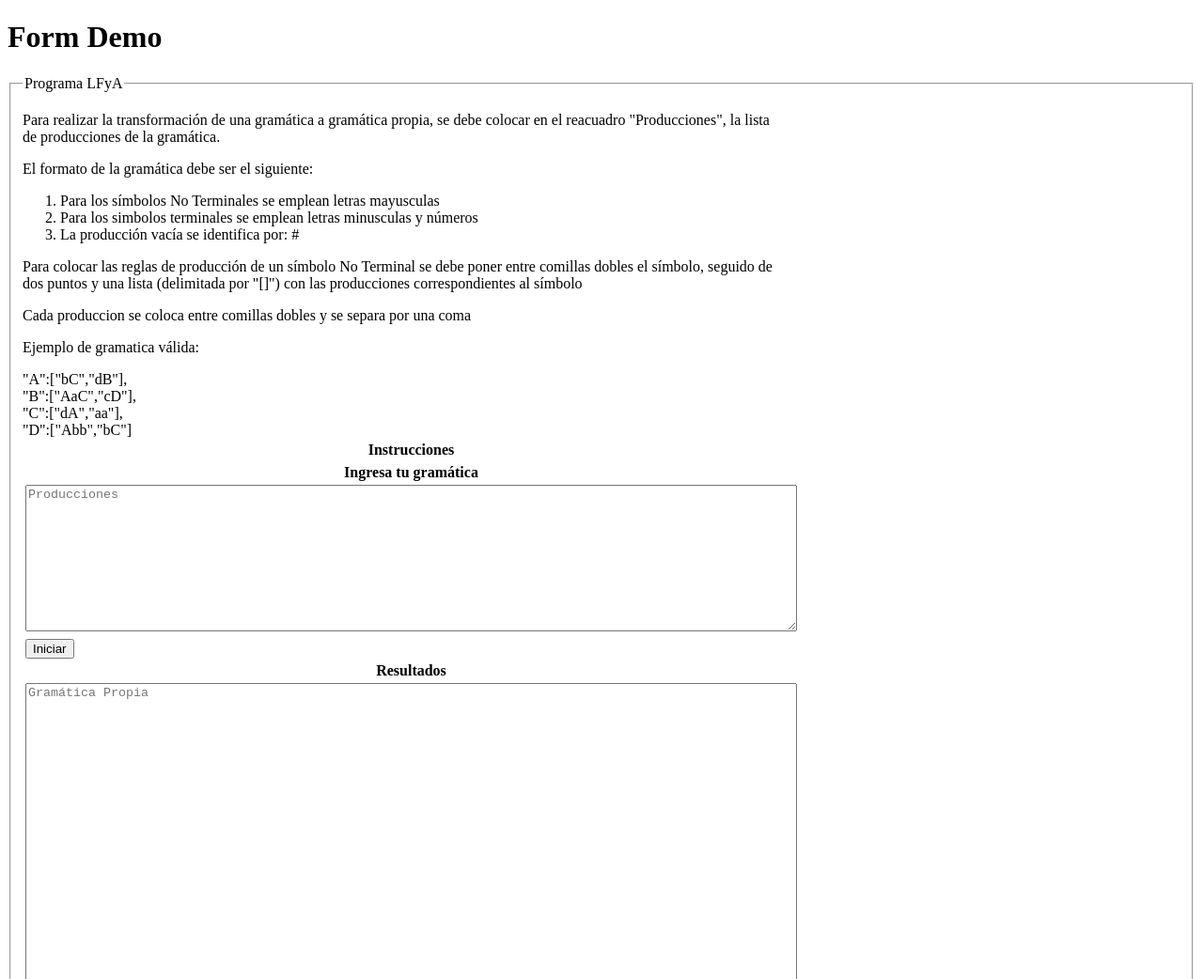
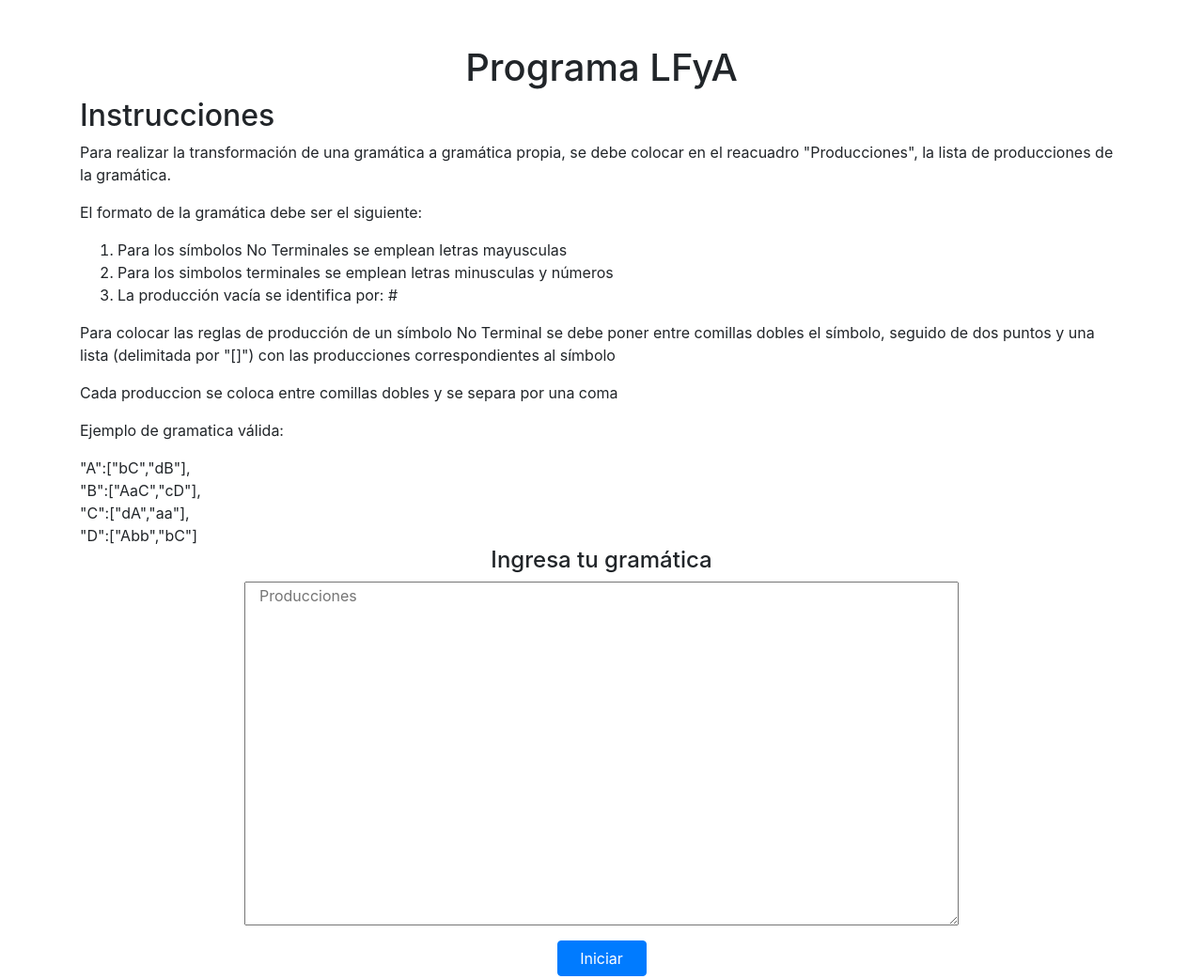
Before and after one commit to LaboratorioDeMultimediaeInternet/LFyA, a plain HTML site: page index.html in a window 1280 px wide. Shown: the top 1042 px of the page at 94% size. Drawn offline with nearby package versions, Linux system fonts and the light colour scheme.

Commit message:
Actualizacion de la vista

```diff
--- a/index.html
+++ b/index.html
@@ -1,78 +1,102 @@
-<!DOCTYPE HTML>
-<html lang = "en">
+<!DOCTYPE html>
+<html lang="en">
   <head>
     <title>formDemo.html</title>
-    <meta charset = "UTF-8" />
+    <meta charset="UTF-8" />
+    <link
+      rel="stylesheet"
+      href="https://stackpath.bootstrapcdn.com/bootstrap/4.5.2/css/bootstrap.min.css"
+      integrity="sha384-JcKb8q3iqJ61gNV9KGb8thSsNjpSL0n8PARn9HuZOnIxN0hoP+VmmDGMN5t9UJ0Z"
+      crossorigin="anonymous"
+    />
   </head>
-  <body>
-    <script type="text/javascript" src="./scripts/Algoritmos.js"></script>
-    <script type="text/javascript" src="./scripts/Gramatica.js"></script>
-    <script type="text/javascript" src="./scripts/Recursividad.js"></script>
-    <script type="text/javascript" src="./scripts/Chomsky.js"></script>
-    <script type="text/javascript" src="./scripts/Greibach.js"></script>
-    <h1>Form Demo</h1>
-    <form>
-      <fieldset>
-        <legend>Programa LFyA</legend>
-
-        <table id="myTable">
-
-          <tr>
-            <th>Instrucciones</th>
-          </tr>
-
-          <tr>
-            <div style="width: 50em;">
-            <p>Para realizar la transformación de una gramática a gramática propia,
-            se debe colocar en el reacuadro "Producciones", la lista de producciones de
-            la gramática.
-            </p>
-            <p>El formato de la gramática debe ser el siguiente:</p>
-            <ol>
-              <li>Para los símbolos No Terminales se emplean letras mayusculas</li>
-              <li>Para los simbolos terminales se emplean letras minusculas y números</li>
-              <li>La producción vacía se identifica por: <bf>#</bf></li>
-            </ol>
-            <p>
-              Para colocar las reglas de producción de un símbolo No Terminal
-              se debe poner entre comillas dobles el símbolo, seguido de dos puntos
-              y una lista (delimitada por "[]") con las producciones correspondientes al símbolo
-            </p>
-            <p>
-              Cada produccion se coloca entre comillas dobles y se separa por una coma
-            </p>
-            <p>
-            Ejemplo de gramatica válida:
-            </p>
-            "A":["bC","dB"], <br>
-            "B":["AaC","cD"], <br>
-            "C":["dA","aa"], <br>
-            "D":["Abb","bC"] <br>
-          </div>
-          </tr>
-
-          <tr>
-            <th>Ingresa tu gramática</th>
-          </tr>
-          <tr>
-            <td><textarea id="producciones" rows="10" cols="100" placeholder="Producciones"></textarea></td>
-          </tr>
-          <tr>
-            <td><button type="button" onclick="main();">Iniciar</button></td>
-          </tr>
-          <tr>
-            <th>Resultados</th>
-          </tr>
-          <tr>
-            <td><textarea id="resultados" rows="50" cols="100" placeholder="Gramática Propia"></textarea></td>
-          </tr>
-        </table>
-
-        <p id="demo"></p>
-        <p id="demo2"></p>
-        <p id="demo3"></p>
-        <p id="demo4"></p>
-      </fieldset>
-    </form>
+  <body class="container my-5">
+    <h1 class="text-center">Programa LFyA</h1>
+    <h2>Instrucciones</h2>
+    <p>
+      Para realizar la transformación de una gramática a gramática propia, se
+      debe colocar en el reacuadro "Producciones", la lista de producciones de
+      la gramática.
+    </p>
+    <p>El formato de la gramática debe ser el siguiente:</p>
+    <ol>
+      <li>Para los símbolos No Terminales se emplean letras mayusculas</li>
+      <li>
+        Para los simbolos terminales se emplean letras minusculas y números
+      </li>
+      <li>La producción vacía se identifica por: <bf>#</bf></li>
+    </ol>
+    <p>
+      Para colocar las reglas de producción de un símbolo No Terminal se debe
+      poner entre comillas dobles el símbolo, seguido de dos puntos y una lista
+      (delimitada por "[]") con las producciones correspondientes al símbolo
+    </p>
+    <p>
+      Cada produccion se coloca entre comillas dobles y se separa por una coma
+    </p>
+    <p>Ejemplo de gramatica válida:</p>
+    "A":["bC","dB"], <br />
+    "B":["AaC","cD"], <br />
+    "C":["dA","aa"], <br />
+    "D":["Abb","bC"] <br />
+    <div class="row justify-content-center">
+      <h4 class="col-12 text-center">Ingresa tu gramática</h4>
+      <textarea
+        id="producciones"
+        rows="15"
+        class="col-8"
+        placeholder="Producciones"
+      ></textarea>
+    </div>
+    <div class="row justify-content-center my-3">
+      <button class="btn btn-primary col-1" type="button" onclick="main();">
+        Iniciar
+      </button>
+    </div>
+    <div id="res-propia">
+      <div class="row justify-content-center">
+        <h4 class="col-12 text-center">Resultados</h4>
+        <textarea
+          id="resultados"
+          rows="15"
+          placeholder="Gramática Propia"
+          class="col-8"
+        ></textarea>
+      </div>
+    </div>
+    <div class="row justify-content-center my-3">
+      <button
+        class="btn btn-danger col-2 ml-5"
+        type="button"
+        id="btn-limpiar"
+        onclick="limpiar();"
+      >
+        Limpiar Gramática
+      </button>
+    </div>
+    <div id="res-limpiar">
+      <div class="row justify-content-center mb-5">
+        <h4 class="col-12 text-center">
+          Resultados de Aplicar los Algoritmos de Recursividad, Chomsky y
+          Greibach
+        </h4>
+        <textarea
+          id="resultadosRCG"
+          rows="15"
+          class="col-8"
+          placeholder="Gramática"
+        ></textarea>
+      </div>
+    </div>
   </body>
+  <script>
+    document.getElementById("res-propia").style.display = "none";
+    document.getElementById("btn-limpiar").style.display = "none";
+    document.getElementById("res-limpiar").style.display = "none";
+  </script>
+  <script type="text/javascript" src="./scripts/Algoritmos.js"></script>
+  <script type="text/javascript" src="./scripts/Gramatica.js"></script>
+  <script type="text/javascript" src="./scripts/Recursividad.js"></script>
+  <script type="text/javascript" src="./scripts/Chomsky.js"></script>
+  <script type="text/javascript" src="./scripts/Greibach.js"></script>
 </html>
--- a/scripts/Algoritmos.js
+++ b/scripts/Algoritmos.js
@@ -1,35 +1,37 @@
-function SimbolosMuertos(gramatica){
+function SimbolosMuertos(gramatica) {
   gramatica1 = new Gramatica(); // Definimos la nueva Gramatica
   gramatica1.L = new Array();
   var prod = new Producciones(); // Objeto tipo Producciones
   var P = JSON.parse(JSON.stringify(gramatica.P)); // Copiamos las producciones de la gramatica recibida, esto para no alterar la gramatica
-    gramatica.L.forEach(element => {
+  gramatica.L.forEach((element) => {
     //Para cada NT que tiene producciones
-        P[element].forEach(produccion => {
+    P[element].forEach((produccion) => {
       // Para cada produccion de un NT
-            if(gramatica.isT(produccion)){
+      if (gramatica.isT(produccion)) {
         // Si la produccion esta compuesta solo de Terminales
-                insert(gramatica1.L, element) // Actualizamos L
-                insert(gramatica1.NT, element) // Actualizamos NT
-                prod.addNT(element, produccion) // Añadimos al objeto prod, tanto el NT, como la producción
+        insert(gramatica1.L, element); // Actualizamos L
+        insert(gramatica1.NT, element); // Actualizamos NT
+        prod.addNT(element, produccion); // Añadimos al objeto prod, tanto el NT, como la producción
         P[element][P[element].indexOf(produccion)] = null; // Hacemos la produccion null, para no volverla a revisar
       }
     });
   });
-    do{
+  do {
     // Lo mismo que el paso anterior, pero comparando que una produccion contenga (NT U T)*
     var modificacion = false;
-        gramatica.L.forEach(element => {
-            P[element].forEach(produccion => {
-                if(produccion != null){
+    gramatica.L.forEach((element) => {
+      P[element].forEach((produccion) => {
+        if (produccion != null) {
           var derivable = true;
-                    for(var i = 0; i < produccion.length; i++){
+          for (var i = 0; i < produccion.length; i++) {
             var c = produccion.charAt(i);
-                        if(gramatica.isNT(c) && gramatica1.NT.indexOf(c) == -1) // Si el simbolo NT aun no esta en la lista de NT
+            if (gramatica.isNT(c) && gramatica1.NT.indexOf(c) == -1)
+              // Si el simbolo NT aun no esta en la lista de NT
               derivable = false;
           }
-                    if(derivable){ // Si la producción es valida
-                        insert(gramatica1.L, element)
+          if (derivable) {
+            // Si la producción es valida
+            insert(gramatica1.L, element);
             insert(gramatica1.NT, element);
             prod.addNT(element, produccion);
             P[element][P[element].indexOf(produccion)] = null;
@@ -39,68 +41,68 @@ function SimbolosMuertos(gramatica){
       });
     });
     // Mientras haya cambios en las listas de NT
-    }while(modificacion);
-    gramatica1.initGram(gramatica.S, prod, gramatica1.L);// Generamos la lista final de 'NT' y 'T'
+  } while (modificacion);
+  gramatica1.initGram(gramatica.S, prod, gramatica1.L); // Generamos la lista final de 'NT' y 'T'
   return gramatica1;
 }
 
-function SimbolosInaccesibles(gramatica){
+function SimbolosInaccesibles(gramatica) {
   var gramatica1 = new Gramatica();
   gramatica1.S = gramatica.S; // Nueva instancia de Gramatica
   gramatica1.L = new Array(); // Nuevo orden de los NT ->
   var queue = new Array(gramatica.S); // Cola de No Terminales que producen
-    gramatica1.L.push(gramatica.S) // El primer simbolo en la Lista L es el inicial
+  gramatica1.L.push(gramatica.S); // El primer simbolo en la Lista L es el inicial
   insert(gramatica1.NT, gramatica.S);
   var prod = new Producciones(); // Instacia de Producciones
-    while(queue.length != 0){
+  while (queue.length != 0) {
     // Mientras la cola no este vacía
     var SNT = queue.shift(); // Desencolamos
-        gramatica.P[SNT].forEach(produccion => {
+    gramatica.P[SNT].forEach((produccion) => {
       // Para cada producción
       prod.addNT(SNT, produccion); // Agregamos la producción
-            for(var i = 0; i < produccion.length; i++){
+      for (var i = 0; i < produccion.length; i++) {
         // Para cada simbolo de la producción
         var c = produccion.charAt(i);
-                if(gramatica.isT(c)) // si se indentifica un terminal
+        if (gramatica.isT(c))
+          // si se indentifica un terminal
           insert(gramatica1.T, c);
-                else{
+        else {
           // Si se identifica un No Terminal
-                    if(insert(gramatica1.NT, c)){
+          if (insert(gramatica1.NT, c)) {
             // El NT se añade a la cola, para despues colocar sus producciones
-                        insert(gramatica1.L, c)
+            insert(gramatica1.L, c);
             queue.push(c);
           }
         }
       }
     });
   }
-    gramatica1.initGram(gramatica1.S, prod, gramatica1.L)
+  gramatica1.initGram(gramatica1.S, prod, gramatica1.L);
   //gramatica1.P = prod; // Guardamos las producciones en el objeto Gramatica
   return gramatica1;
 }
 
-function eliminarSoloUnVacio(gramatica, NT){
+function eliminarSoloUnVacio(gramatica, NT) {
   gramatica.L.splice(gramatica.L.indexOf(NT), 1);
-    gramatica.L.forEach(element => {
-        gramatica.P[element].forEach(produccion => {
-            if(produccion === NT){
+  gramatica.L.forEach((element) => {
+    gramatica.P[element].forEach((produccion) => {
+      if (produccion === NT) {
         //gramatica.P[element].splice(gramatica.P[element].indexOf(produccion), 1);
-                insert(gramatica.P[element], '#')
-            }
-            else if(!gramatica.isT(produccion)){
-                if(produccion.indexOf(NT) != -1){
-                    var cadena = eliminarSimboloVacio(produccion, produccion.indexOf(NT))
+        insert(gramatica.P[element], "#");
+      } else if (!gramatica.isT(produccion)) {
+        if (produccion.indexOf(NT) != -1) {
+          var cadena = eliminarSimboloVacio(produccion, produccion.indexOf(NT));
           //gramatica.P[element][gramatica.P[element].indexOf(produccion)].slice(produccion.indexOf(NT) + 1, 1);
           insert(gramatica.P[element], cadena);
           //gramatica.P[element][gramatica.P[element].indexOf(produccion)] =
           //gramatica.P[element][gramatica.P[element].indexOf(produccion)].slice(produccion.indexOf(NT) - 1, 1);
         }
       }
-        })
+    });
   });
 }
 
-function ProduccionesVacias(gramatica){
+function ProduccionesVacias(gramatica) {
   gramatica1 = new Gramatica();
   gramatica1.S = gramatica.S;
   gramatica1.L = new Array();
@@ -108,51 +110,46 @@ function ProduccionesVacias(gramatica){
   var listaV = new Array();
   var simboloInicialParticipa = false;
   var repetir = true;
-    while(repetir){
+  while (repetir) {
     repetir = false;
-        gramatica.L.forEach(element => {
+    gramatica.L.forEach((element) => {
       // Obtenemos la lista de #
-            gramatica.P[element].forEach(produccion => {
-                if(produccion === "#"){
-                    if(gramatica.P[element].length == 1){
+      gramatica.P[element].forEach((produccion) => {
+        if (produccion === "#") {
+          if (gramatica.P[element].length == 1) {
             repetir = true;
             eliminarSoloUnVacio(gramatica, element);
+          } else insert(listaV, element);
         }
-                    else
-                        insert(listaV,element);
-                }
-                if(produccion.includes(gramatica.S))
-                    simboloInicialParticipa = true;
+        if (produccion.includes(gramatica.S)) simboloInicialParticipa = true;
       });
     });
   }
-    gramatica.L.forEach(element => {
-        gramatica.P[element].forEach(produccion => {
-            if(produccion !== "#")
-                prod.addNT(element, produccion);
+  gramatica.L.forEach((element) => {
+    gramatica.P[element].forEach((produccion) => {
+      if (produccion !== "#") prod.addNT(element, produccion);
     });
   });
   // Sí el simbolo produce # y ademas participa en otra produccion
   var repetir = false;
-    if(listaV)
-        repetir = true;
+  if (listaV) repetir = true;
   while (repetir) {
     repetir = false;
-        gramatica.L.forEach(element =>{ //Dinamico
+    gramatica.L.forEach((element) => {
+      //Dinamico
       insert(gramatica1.L, element);
-            for (var j = 0; j != prod[element].length; j++){
+      for (var j = 0; j != prod[element].length; j++) {
         produccion = prod[element][j];
         prod.addNT(element, produccion);
-                if(!gramatica.isT(produccion)){// no tiene caso revisar T+
-                    for(var i = 0; i < produccion.length; i++){
+        if (!gramatica.isT(produccion)) {
+          // no tiene caso revisar T+
+          for (var i = 0; i < produccion.length; i++) {
             var c = produccion.charAt(i);
-                        if(gramatica.isNT(c) && listaV.indexOf(c) != -1){
-                            nuevaProduccion = eliminarSimboloVacio(produccion, i)
-                            if(nuevaProduccion != "#")
-                                prod.addNT(element, nuevaProduccion);
-                            else{
-                                if(insert(listaV, element))
-                                    repetir = true;
+            if (gramatica.isNT(c) && listaV.indexOf(c) != -1) {
+              nuevaProduccion = eliminarSimboloVacio(produccion, i);
+              if (nuevaProduccion != "#") prod.addNT(element, nuevaProduccion);
+              else {
+                if (insert(listaV, element)) repetir = true;
               }
             }
           }
@@ -160,64 +157,58 @@ function ProduccionesVacias(gramatica){
       }
     });
   }
-    if(simboloInicialParticipa && listaV.indexOf(gramatica.S) != -1){
+  if (simboloInicialParticipa && listaV.indexOf(gramatica.S) != -1) {
     gramatica1.S = gramatica.S + "'";
     prod.addNT(gramatica1.S, gramatica.S);
-        prod.addNT(gramatica1.S, '#');
+    prod.addNT(gramatica1.S, "#");
     gramatica1.L.push(gramatica1.S);
-    }
-    else if(listaV.indexOf(gramatica.S) != -1){
+  } else if (listaV.indexOf(gramatica.S) != -1) {
     prod[gramatica.S].unshift("#");
   }
   gramatica1.initGram(gramatica1.S, prod, gramatica1.L);
   return gramatica1;
 }
 
-function eliminarSimboloVacio(produccion, i){
-    if(produccion.length == 1)
-        return "#";
-    if (i == produccion.length - 1)
-        return produccion.slice(0, i);
-    if(i == 0)
-        return produccion.slice(1, produccion.length);
-    return (produccion.slice(0, i) + produccion.slice(i + 1, produccion.length));
+function eliminarSimboloVacio(produccion, i) {
+  if (produccion.length == 1) return "#";
+  if (i == produccion.length - 1) return produccion.slice(0, i);
+  if (i == 0) return produccion.slice(1, produccion.length);
+  return produccion.slice(0, i) + produccion.slice(i + 1, produccion.length);
 }
 
-
-function DuplicarGramatica(gramatica){
+function DuplicarGramatica(gramatica) {
   var gramatica1 = new Gramatica();
-    gramatica1.S = gramatica.S + '';
+  gramatica1.S = gramatica.S + "";
   gramatica1.L = new Array();
-    gramatica.L.forEach(element =>{gramatica1.L.push(element)});
+  gramatica.L.forEach((element) => {
+    gramatica1.L.push(element);
+  });
   gramatica1.P = JSON.parse(JSON.stringify(gramatica.P));
   gramatica1.initGram(gramatica1.S, gramatica1.P, gramatica1.L);
   return gramatica1;
 }
 
-
-function SimbolosUnitarios(gramatica){
+function SimbolosUnitarios(gramatica) {
   var gramatica1 = new Gramatica();
   gramatica1.S = gramatica.S;
   gramatica1.L = new Array();
   var prod = new Producciones();
   var P = JSON.parse(JSON.stringify(gramatica.P));
   var repetir = false;
-    gramatica.L.forEach(element => {
+  gramatica.L.forEach((element) => {
     gramatica1.L.push(element);
-        P[element].forEach(produccion => {
-            if(produccion !== element)
-                prod.addNT(element, produccion);
-            if(gramatica.isNT(produccion) && produccion.length == 1)
-                repetir = true;
+    P[element].forEach((produccion) => {
+      if (produccion !== element) prod.addNT(element, produccion);
+      if (gramatica.isNT(produccion) && produccion.length == 1) repetir = true;
     });
   });
-    while (repetir){
+  while (repetir) {
     repetir = false;
-        gramatica1.L.forEach(element => {
-            prod[element].forEach(produccion => {
-                if(!gramatica1.isT(produccion) && produccion.length == 1){
-                    if(prod[produccion]){
-                        prod[produccion].forEach(nProd =>{
+    gramatica1.L.forEach((element) => {
+      prod[element].forEach((produccion) => {
+        if (!gramatica1.isT(produccion) && produccion.length == 1) {
+          if (prod[produccion]) {
+            prod[produccion].forEach((nProd) => {
               prod.addNT(element, nProd);
             });
           }
@@ -231,11 +222,12 @@ function SimbolosUnitarios(gramatica){
   return gramatica1;
 }
 
-function main(){
+const gramatica = new Array();
+
+function main() {
   /*
         Función Principal, es la que el botón Inicial manda a llamar
     */
-    var gramatica = new Array(); // Arreglo de gramaticas para cada una de las resultantes luego de aplicar un algoritmo
   gramatica[0] = new Gramatica();
   /*
     Gramaticas de prueba:
@@ -247,35 +239,50 @@ function main(){
 
   simbolosNT = new Array();
   listaProducciones = document.getElementById("producciones").value;
-    if(listaProducciones.length == 0)
-        alert('Lista de producciones Invalida');
-    var LNT = listaProducciones.split('\n')
-    LNT.forEach(regla =>{
+  if (listaProducciones.length == 0) {
+    alert("Lista de producciones Invalida");
+    return;
+  }
+  var LNT = listaProducciones.split("\n");
+  LNT.forEach((regla) => {
     simbolosNT.push(regla[1]);
   });
 
-    listaProducciones = JSON.parse('{' + listaProducciones + '}');
-
+  listaProducciones = JSON.parse("{" + listaProducciones + "}");
+  document.getElementById("res-propia").style.display = "block";
   resultados = document.getElementById("resultados");
 
-    gramatica[0].initGram(simbolosNT[0],listaProducciones, simbolosNT);
-    resultados.innerHTML = 'Gramática Inicial:\n' + gramatica[0] + '\n';
+  gramatica[0].initGram(simbolosNT[0], listaProducciones, simbolosNT);
+  resultados.innerHTML = "Gramática Inicial:\n" + gramatica[0] + "\n";
   gramatica[1] = SimbolosMuertos(DuplicarGramatica(gramatica[0])); // Se guarda en gramatica[1] el resultado de simbolos Muertos
-    resultados.innerHTML += 'Eliminación de Símbolos Muertos:\n' + gramatica[1] + '\n';
-    gramatica[2] = SimbolosInaccesibles(DuplicarGramatica(gramatica[1]));  // Se guarda en gramatica[2] el resultado de simbolos Muertos
-    resultados.innerHTML += 'Eliminación de Símbolos Inaccesibles:\n' + gramatica[2] + '\n';
+  resultados.innerHTML +=
+    "Eliminación de Símbolos Muertos:\n" + gramatica[1] + "\n";
+  gramatica[2] = SimbolosInaccesibles(DuplicarGramatica(gramatica[1])); // Se guarda en gramatica[2] el resultado de simbolos Muertos
+  resultados.innerHTML +=
+    "Eliminación de Símbolos Inaccesibles:\n" + gramatica[2] + "\n";
   gramatica[3] = ProduccionesVacias(DuplicarGramatica(gramatica[2]));
-    resultados.innerHTML += 'Eliminación de Símbolos Vacíos:\n' + gramatica[3] + '\n';
+  resultados.innerHTML +=
+    "Eliminación de Símbolos Vacíos:\n" + gramatica[3] + "\n";
   gramatica[4] = SimbolosUnitarios(DuplicarGramatica(gramatica[3]));
-    resultados.innerHTML += 'Eliminación de Símbolos Unitarios:\n' + gramatica[4] + '\n';
+  resultados.innerHTML +=
+    "Eliminación de Símbolos Unitarios:\n" + gramatica[4] + "\n";
   gramatica[5] = SimbolosMuertos(DuplicarGramatica(gramatica[4]));
-    resultados.innerHTML += 'Eliminación de Símbolos Muertos:\n' + gramatica[5] + '\n';
+  resultados.innerHTML +=
+    "Eliminación de Símbolos Muertos:\n" + gramatica[5] + "\n";
   gramatica[6] = SimbolosInaccesibles(DuplicarGramatica(gramatica[5]));
-    resultados.innerHTML += 'Eliminación de Símbolos Inaccesibles:\n' + gramatica[6] + '\n';
+  resultados.innerHTML +=
+    "Eliminación de Símbolos Inaccesibles:\n" + gramatica[6] + "\n";
+  document.getElementById("btn-limpiar").style.display = "block";
+}
+
+function limpiar() {
+  document.getElementById("res-limpiar").style.display = "block";
+  resultados = document.getElementById("resultadosRCG");
   gramatica[7] = EliminarRecursividad(gramatica[6]);
-    resultados.innerHTML += 'Eliminación de Recursividad:\n' + gramatica[7] + '\n';
+  resultados.innerHTML +=
+    "Eliminación de Recursividad:\n" + gramatica[7] + "\n";
   gramatica[8] = FN_Chomsky(gramatica[7]);
-    resultados.innerHTML += 'FNC:\n' + gramatica[8] + '\n';
+  resultados.innerHTML += "FNC:\n" + gramatica[8] + "\n";
   gramatica[9] = FN_Greibach(gramatica[8]);
-    resultados.innerHTML += 'FNG:\n' + gramatica[9] + '\n';
+  resultados.innerHTML += "FNG:\n" + gramatica[9] + "\n";
 }
```
Lines whose indentation alone changed are shown as unchanged.
